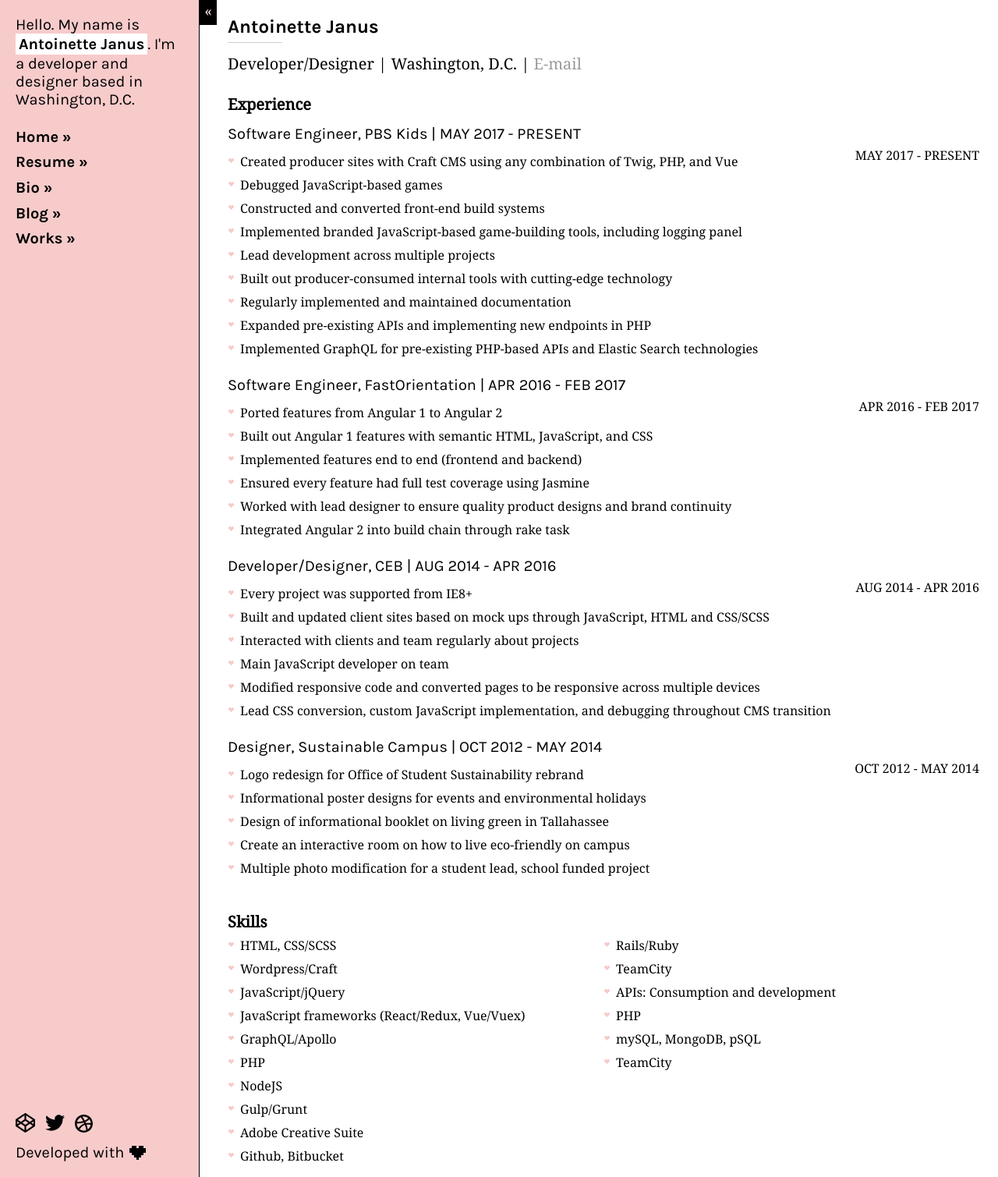
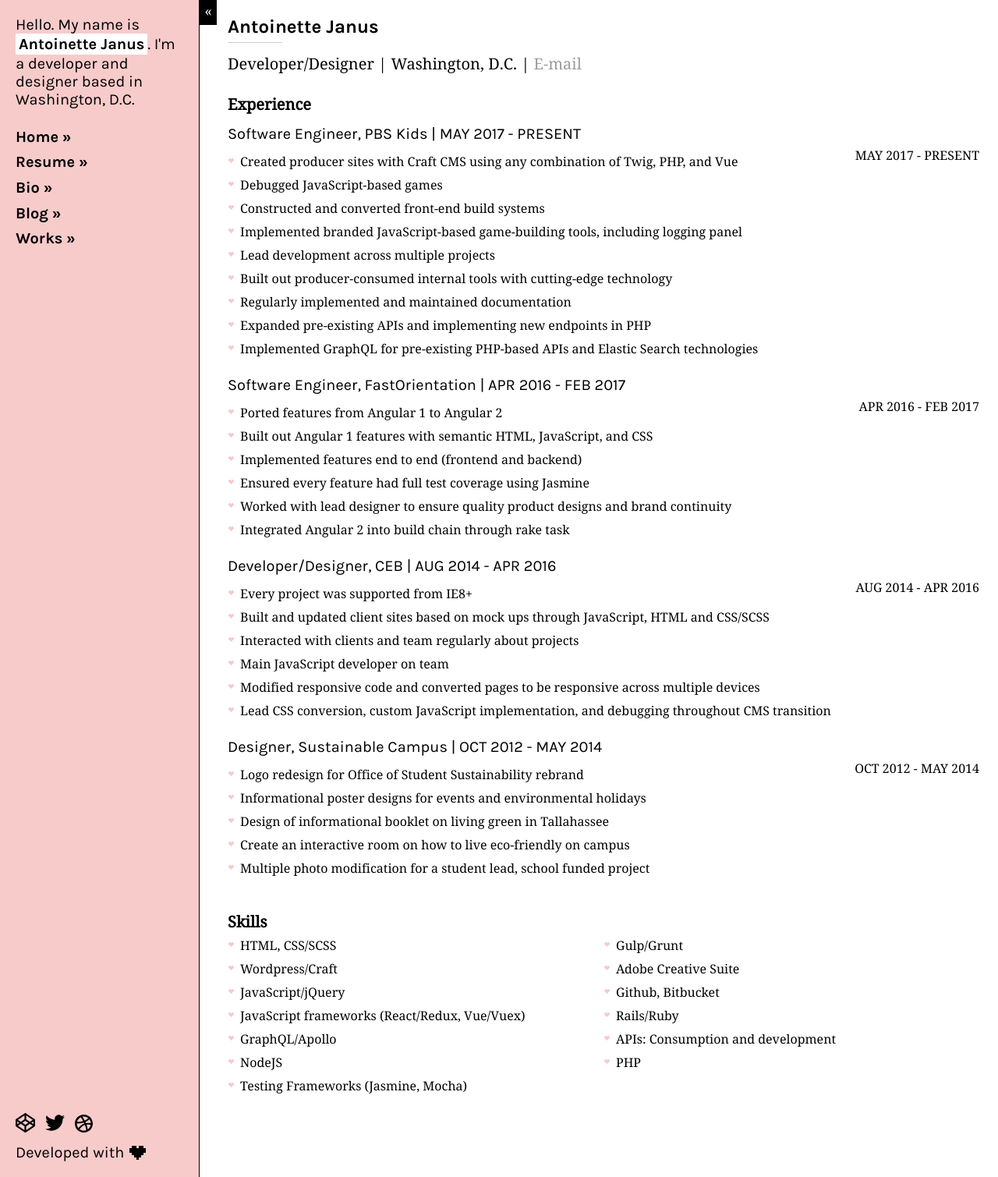
Before and after one commit to twaffl3s/twaffl3s.github.io, a Jekyll site: the page built from resume.html, in a window 1280 px wide. Shown: the whole page at 78% size. Built offline with Jekyll 4.4.1, drawn with Linux system fonts in a browser that asks for light colours.

Commit message:
Upate resume more

```diff
--- a/resume.html
+++ b/resume.html
@@ -23,21 +23,18 @@
 						<li>JavaScript/jQuery</li>
 						<li>JavaScript frameworks (React/Redux, Vue/Vuex)</li>
 						<li>GraphQL/Apollo</li>
-						<li>PHP</li>
 						<li>NodeJS</li>
-						<li>Gulp/Grunt</li>
-						<li>Adobe Creative Suite</li>
-						<li>Github, Bitbucket</li>
+						<li>Testing Frameworks (Jasmine, Mocha)</li>
 					</ul>
 				</div>
 				<div class="resp">
 					<ul>
+						<li>Gulp/Grunt</li>
+						<li>Adobe Creative Suite</li>
+						<li>Github, Bitbucket</li>
 						<li>Rails/Ruby</li>
-						<li>TeamCity</li>
 						<li>APIs: Consumption and development</li>
 						<li>PHP</li>
-						<li>mySQL, MongoDB, pSQL</li>
-            <li>TeamCity</li>
 					</ul>
 				</div>
 			</div>
```
